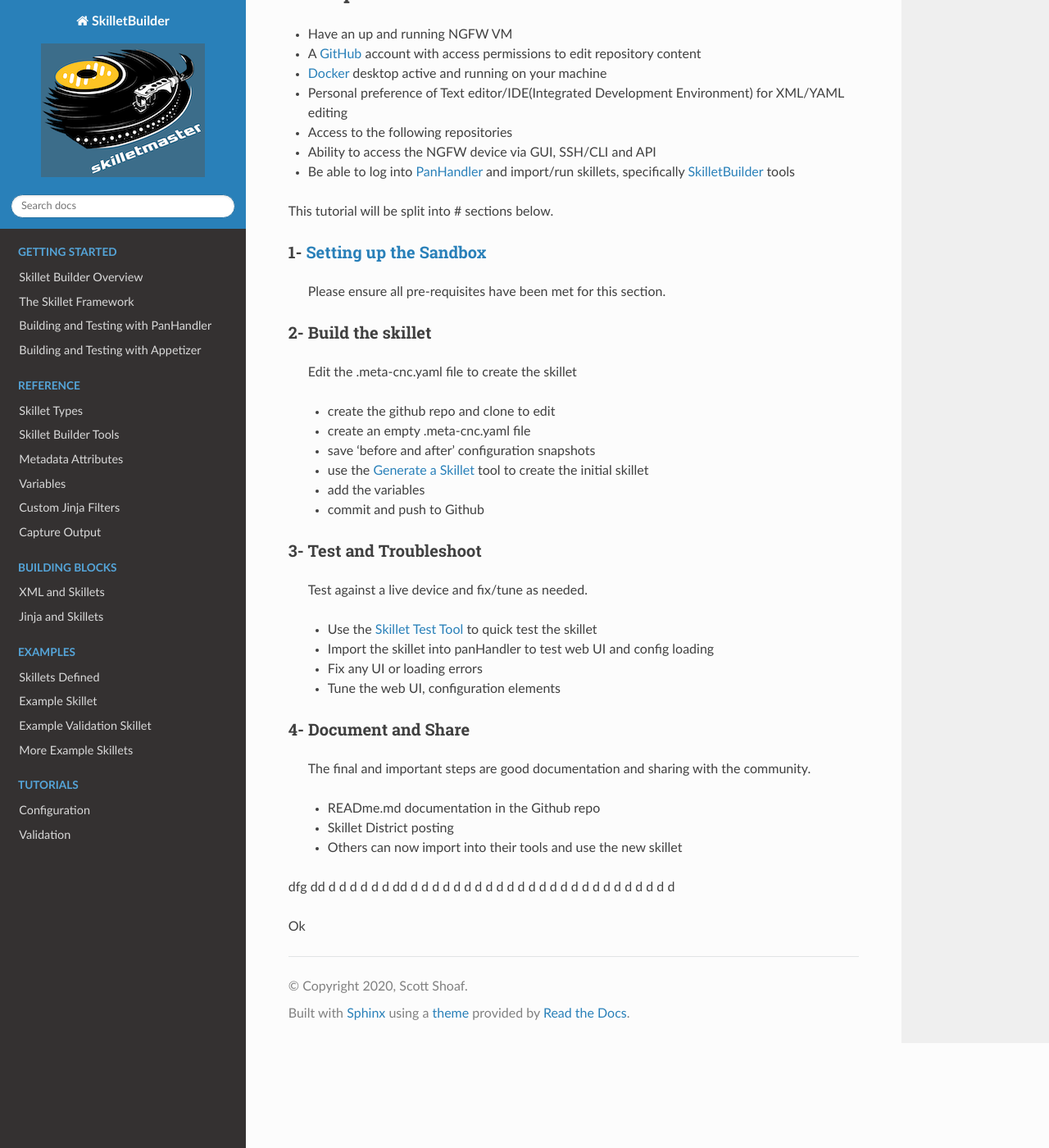
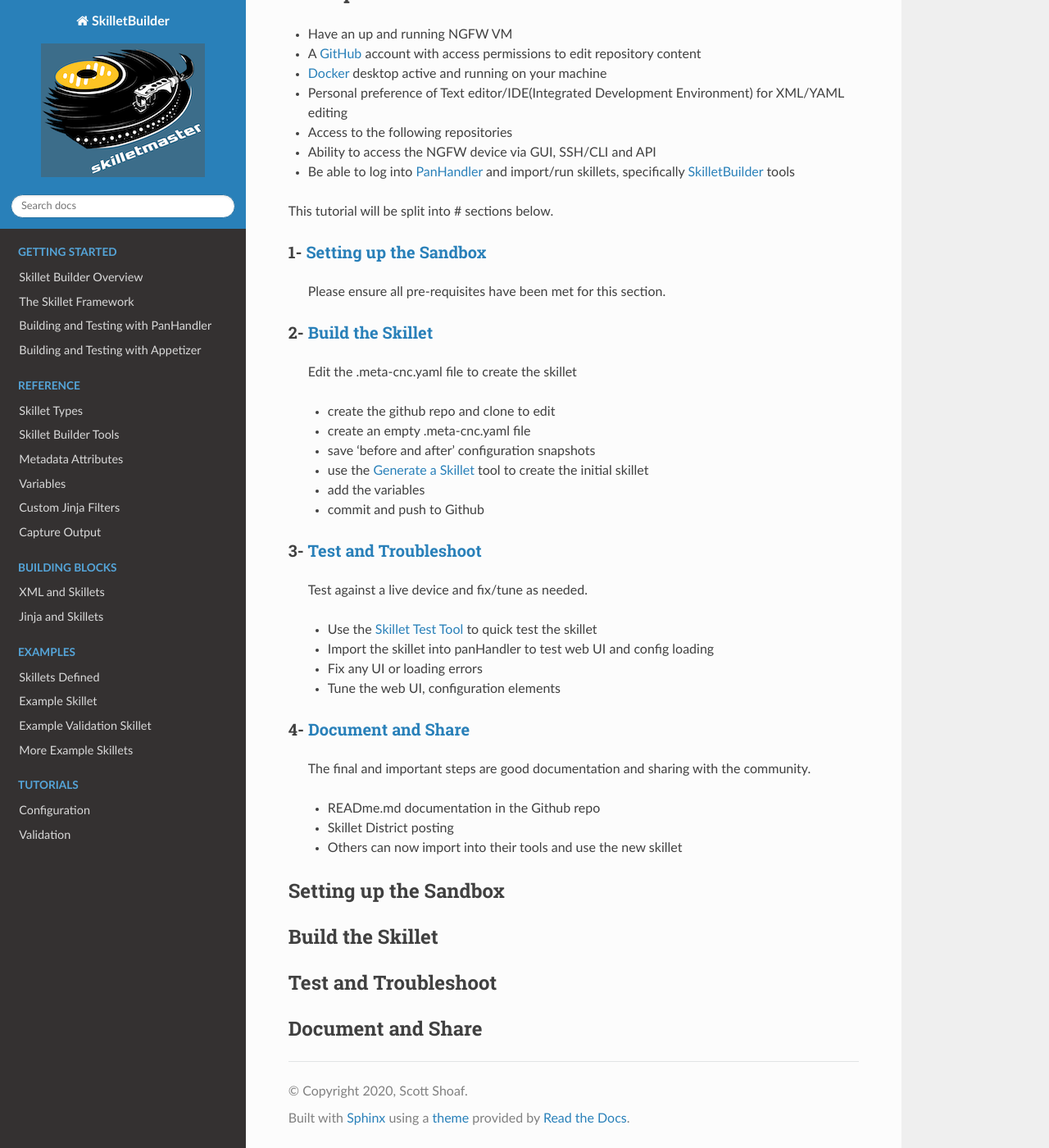
Before and after one commit to PaloAltoNetworks/SkilletBuilder, a Sphinx documentation site: the page built from docs/tutorials/tutorial_set_commands.rst, in a window 1280 px wide and 1400 px high, scrolled down 650 px. Shown: the whole window at 82% size. Built offline with Sphinx 7.4.7 and the Read the Docs theme 2.0.0, drawn with Linux system fonts in a browser that asks for light colours; pages that are not in the unit, such as notebooks, are missing from menus.

Commit message:
Update tutorial_set_commands.rst

```diff
--- a/docs/tutorials/tutorial_set_commands.rst
+++ b/docs/tutorials/tutorial_set_commands.rst
@@ -39,8 +39,8 @@
   Please ensure all pre-requisites have been met for this section.
 
 
-2- Build the skillet
-~~~~~~~~~~~~~~~~~~~~
+2- `Build the Skillet`_
+~~~~~~~~~~~~~~~~~~~~~~~
 
   Edit the .meta-cnc.yaml file to create the skillet
 
@@ -51,8 +51,8 @@
   * add the variables
   * commit and push to Github
 
-3- Test and Troubleshoot
-~~~~~~~~~~~~~~~~~~~~~~~~
+3- `Test and Troubleshoot`_
+~~~~~~~~~~~~~~~~~~~~~~~~~~~
 
   Test against a live device and fix/tune as needed.
 
@@ -62,8 +62,8 @@
   * Tune the web UI, configuration elements
 
 
-4- Document and Share
-~~~~~~~~~~~~~~~~~~~~~
+4- `Document and Share`_
+~~~~~~~~~~~~~~~~~~~~~~~~
 
   The final and important steps are good documentation and sharing with the community.
 
@@ -71,72 +71,26 @@
   * Skillet District posting
   * Others can now import into their tools and use the new skillet
 
+.. _`Setting up the Sandbox`:
+
+Setting up the Sandbox
+----------------------
 
 
 
+.. _`Build the Skillet`:
+
+Build the Skillet
+-----------------
 
 
+.. _`Test and Troubleshoot`:
+
+Test and Troubleshoot
+---------------------
 
 
+.. _`Document and Share`:
 
-
-
-dfg
-dd
-d
-d
-d
-d
-d
-d
-dd
-d
-d
-d
-d
-d
-d
-d
-d
-d
-d
-d
-d
-d
-d
-d
-d
-d
-d
-d
-d
-d
-d
-d
-d
-d
-
-
-
-
-
-
-
-
-
-
-
-
-
-
-
-
-
-
-
-
-
-
-.. _`Setting up the Sandbox`:
-
-Ok
+Document and Share
+------------------
```
